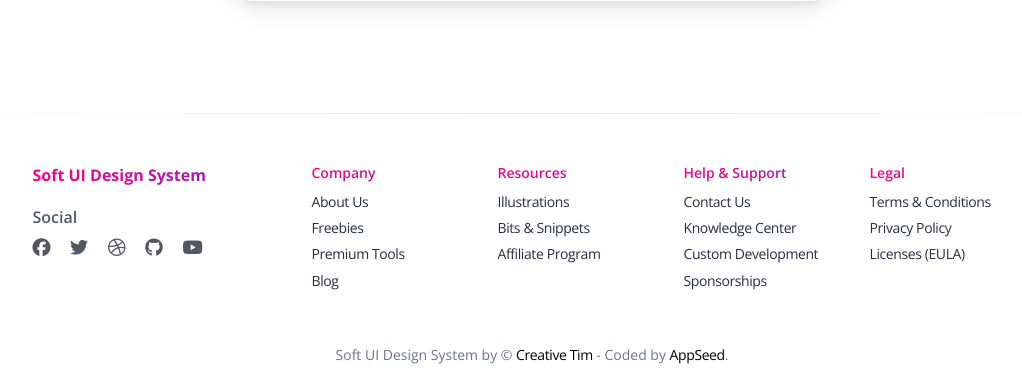
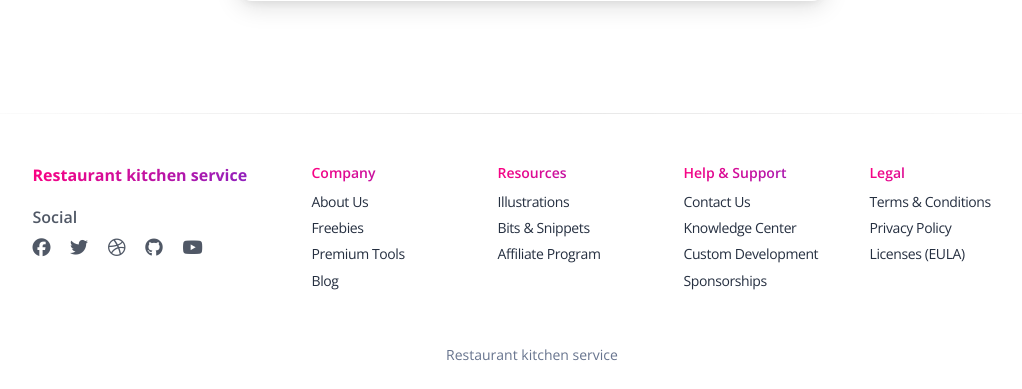
Before and after one commit to V-Shkrobatskyi/Restaurant-Kitchen-Service, a Django app: page /kitchen/cooks/1/ in a window 1280 px wide; the page is wider, and only the part inside the window is pictured. Shown: the part 580-969 px from the top of that part, without its empty margins (108-1130 px from the left). Run offline with Django 5.2, Linux system fonts and the light colour scheme; the visitor is signed in with stand-in values (Sample User, id 1); data comes from the database, SQL or seed files in the repository; data that the repository does not hold is empty; some libraries are stand-ins or nearby versions.

Commit message:
fix footer

```diff
--- a/templates/includes/footer.html
+++ b/templates/includes/footer.html
@@ -5,33 +5,33 @@
       <div class=" row">
         <div class="col-md-3 mb-4 ms-auto">
           <div>
-            <h6 class="text-gradient text-primary font-weight-bolder">Soft UI Design System</h6>
+            <h6 class="text-gradient text-primary font-weight-bolder">Restaurant kitchen service</h6>
           </div>
           <div>
             <h6 class="mt-3 mb-2 opacity-8">Social</h6>
             <ul class="d-flex flex-row ms-n3 nav">
               <li class="nav-item">
-                <a class="nav-link pe-1" href="https://www.facebook.com/CreativeTim/" target="_blank">
+                <a class="nav-link pe-1" href="https://www.facebook.com/" target="_blank">
                   <i class="fab fa-facebook text-lg opacity-8"></i>
                 </a>
               </li>
               <li class="nav-item">
-                <a class="nav-link pe-1" href="https://twitter.com/creativetim" target="_blank">
+                <a class="nav-link pe-1" href="https://twitter.com/" target="_blank">
                   <i class="fab fa-twitter text-lg opacity-8"></i>
                 </a>
               </li>
               <li class="nav-item">
-                <a class="nav-link pe-1" href="https://dribbble.com/creativetim" target="_blank">
+                <a class="nav-link pe-1" href="https://dribbble.com/" target="_blank">
                   <i class="fab fa-dribbble text-lg opacity-8"></i>
                 </a>
               </li>
               <li class="nav-item">
-                <a class="nav-link pe-1" href="https://github.com/creativetimofficial" target="_blank">
+                <a class="nav-link pe-1" href="https://github.com/V-Shkrobatskyi/restaurant-kitchen-service" target="_blank">
                   <i class="fab fa-github text-lg opacity-8"></i>
                 </a>
               </li>
               <li class="nav-item">
-                <a class="nav-link pe-1" href="https://www.youtube.com/channel/UCVyTG4sCw-rOvB9oHkzZD1w" target="_blank">
+                <a class="nav-link pe-1" href="https://www.youtube.com/" target="_blank">
                   <i class="fab fa-youtube text-lg opacity-8"></i>
                 </a>
               </li>
@@ -43,22 +43,22 @@
             <h6 class="text-gradient text-primary text-sm">Company</h6>
             <ul class="flex-column ms-n3 nav">
               <li class="nav-item">
-                <a class="nav-link" href="https://www.creative-tim.com/presentation" target="_blank">
+                <a class="nav-link" href="" target="_blank">
                   About Us
                 </a>
               </li>
               <li class="nav-item">
-                <a class="nav-link" href="https://www.creative-tim.com/templates/free" target="_blank">
+                <a class="nav-link" href="" target="_blank">
                   Freebies
                 </a>
               </li>
               <li class="nav-item">
-                <a class="nav-link" href="https://www.creative-tim.com/templates/premium" target="_blank">
+                <a class="nav-link" href="" target="_blank">
                   Premium Tools
                 </a>
               </li>
               <li class="nav-item">
-                <a class="nav-link" href="https://www.creative-tim.com/blog" target="_blank">
+                <a class="nav-link" href="" target="_blank">
                   Blog
                 </a>
               </li>
@@ -70,17 +70,17 @@
             <h6 class="text-gradient text-primary text-sm">Resources</h6>
             <ul class="flex-column ms-n3 nav">
               <li class="nav-item">
-                <a class="nav-link" href="https://iradesign.io/" target="_blank">
+                <a class="nav-link" href="" target="_blank">
                   Illustrations
                 </a>
               </li>
               <li class="nav-item">
-                <a class="nav-link" href="https://www.creative-tim.com/bits" target="_blank">
+                <a class="nav-link" href="" target="_blank">
                   Bits & Snippets
                 </a>
               </li>
               <li class="nav-item">
-                <a class="nav-link" href="https://www.creative-tim.com/affiliates/new" target="_blank">
+                <a class="nav-link" href="" target="_blank">
                   Affiliate Program
                 </a>
               </li>
@@ -92,22 +92,22 @@
             <h6 class="text-gradient text-primary text-sm">Help & Support</h6>
             <ul class="flex-column ms-n3 nav">
               <li class="nav-item">
-                <a class="nav-link" href="https://www.creative-tim.com/contact-us" target="_blank">
+                <a class="nav-link" href="" target="_blank">
                   Contact Us
                 </a>
               </li>
               <li class="nav-item">
-                <a class="nav-link" href="https://www.creative-tim.com/knowledge-center" target="_blank">
+                <a class="nav-link" href="" target="_blank">
                   Knowledge Center
                 </a>
               </li>
               <li class="nav-item">
-                <a class="nav-link" href="https://services.creative-tim.com/?ref=ct-soft-ui-footer" target="_blank">
+                <a class="nav-link" href="" target="_blank">
                   Custom Development
                 </a>
               </li>
               <li class="nav-item">
-                <a class="nav-link" href="https://www.creative-tim.com/sponsorships" target="_blank">
+                <a class="nav-link" href="" target="_blank">
                   Sponsorships
                 </a>
               </li>
@@ -119,17 +119,17 @@
             <h6 class="text-gradient text-primary text-sm">Legal</h6>
             <ul class="flex-column ms-n3 nav">
               <li class="nav-item">
-                <a class="nav-link" href="https://www.creative-tim.com/terms" target="_blank">
+                <a class="nav-link" href="" target="_blank">
                   Terms & Conditions
                 </a>
               </li>
               <li class="nav-item">
-                <a class="nav-link" href="https://www.creative-tim.com/privacy" target="_blank">
+                <a class="nav-link" href="" target="_blank">
                   Privacy Policy
                 </a>
               </li>
               <li class="nav-item">
-                <a class="nav-link" href="https://www.creative-tim.com/license" target="_blank">
+                <a class="nav-link" href="" target="_blank">
                   Licenses (EULA)
                 </a>
               </li>
@@ -139,8 +139,7 @@
         <div class="col-12">
           <div class="text-center">
             <p class="my-4 text-sm">
-              Soft UI Design System by &copy; <a target="_blank" href="https://bit.ly/3fKQZaL" target="_blank">Creative Tim</a>
-              - Coded by <a target="_blank" href="https://appseed.us" target="_blank">AppSeed</a>.
+              Restaurant kitchen service<a target="_blank" href="" target="_blank"></a>
             </p>
           </div>
         </div>
```
